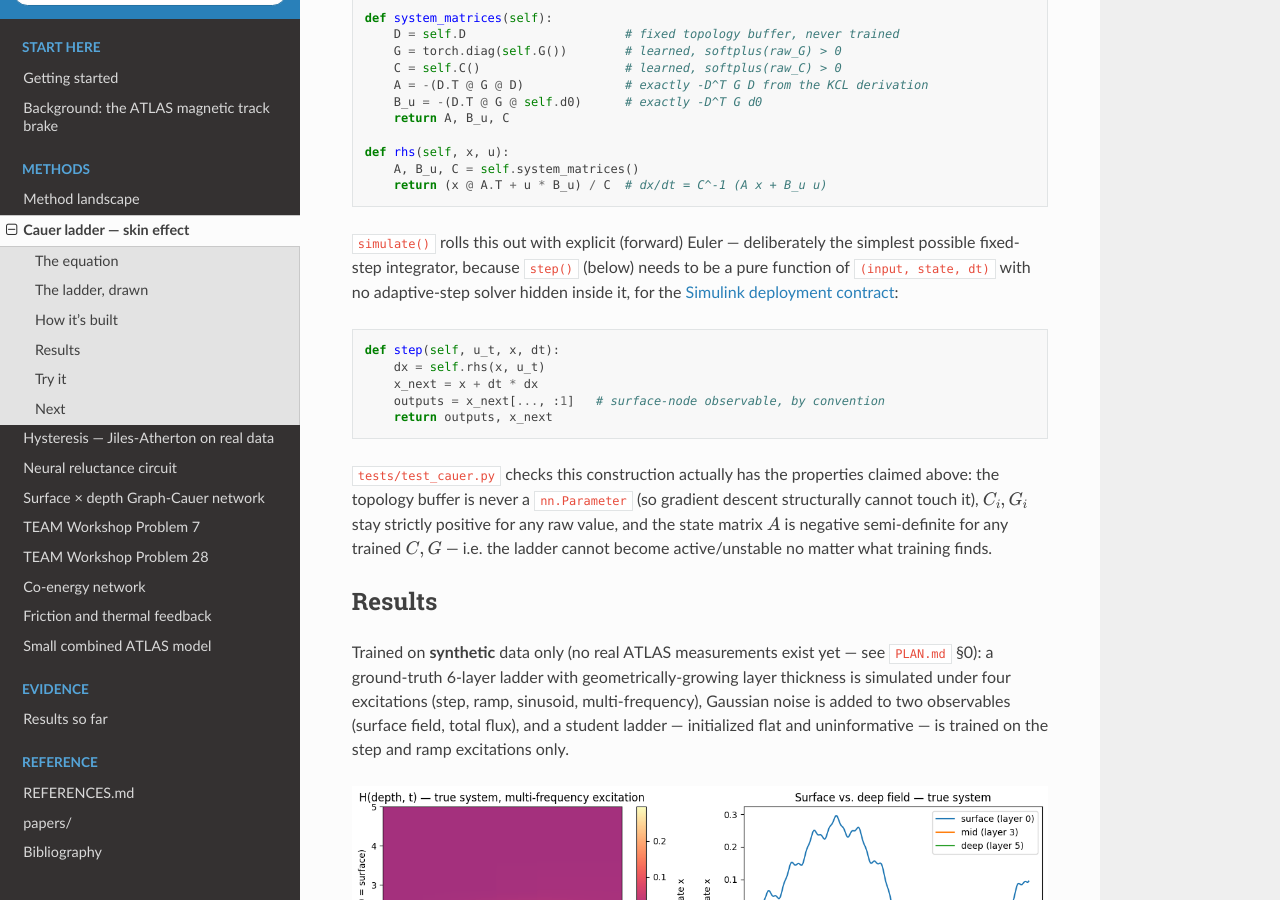
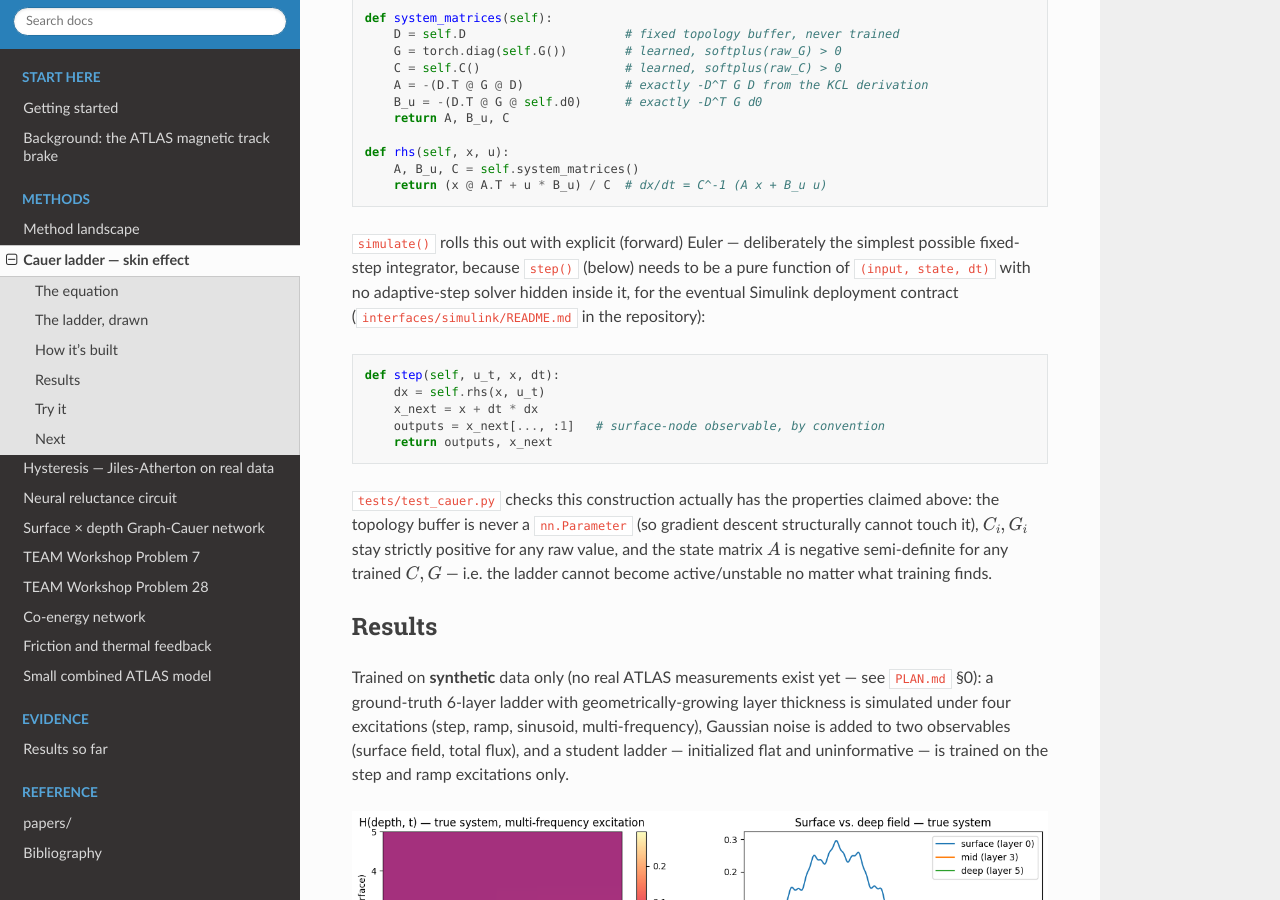
Before and after one commit to agpoks/neurelux, a Sphinx documentation site: the page built from docs/source/methods/cauer.md, in a window 1280 px wide and 900 px high, scrolled down 1301 px. Built offline with Sphinx 7.4.7 and the Read the Docs theme 3.1.0, drawn with Linux system fonts in a browser that asks for light colours; pages that are not in the unit, such as notebooks, are missing from menus.

Commit message:
Remove docs/source/references.md too -- same include-a-project-file pattern as README/PLAN
Neither sibling project (tire_physics_nn, liquid-nn-playground) has a
references.md page that includes a repo-root REFERENCES.md -- only
bibliography.md, and (liquid-nn-playground) a papers.md that includes
papers/README.md, which this project already has and keeps (it matches
that sibling's own convention, unlike references.md).

Fixed the two dangling links this left behind (methods/cauer.md,
methods/team7.md) to point at the repository files directly instead of a
docs page. REFERENCES.md itself is untouched in the repository -- only its
published docs page is gone, same as README.md/PLAN.md before it.

Rebuilt locally with -W: zero warnings.

````diff
--- a/docs/source/methods/cauer.md
+++ b/docs/source/methods/cauer.md
@@ -47,7 +47,7 @@
     return (x @ A.T + u * B_u) / C  # dx/dt = C^-1 (A x + B_u u)
 ```
 
-`simulate()` rolls this out with explicit (forward) Euler — deliberately the simplest possible fixed-step integrator, because `step()` (below) needs to be a pure function of `(input, state, dt)` with no adaptive-step solver hidden inside it, for the [Simulink deployment contract](../references.md):
+`simulate()` rolls this out with explicit (forward) Euler — deliberately the simplest possible fixed-step integrator, because `step()` (below) needs to be a pure function of `(input, state, dt)` with no adaptive-step solver hidden inside it, for the eventual Simulink deployment contract (`interfaces/simulink/README.md` in the repository):
 
 ```python
 def step(self, u_t, x, dt):
````
Also changed, not shown: docs/source/index.md (+0 -1 lines), docs/source/methods/team7.md (+1 -1 lines), docs/source/references.md (deleted, +0 -2 lines).
